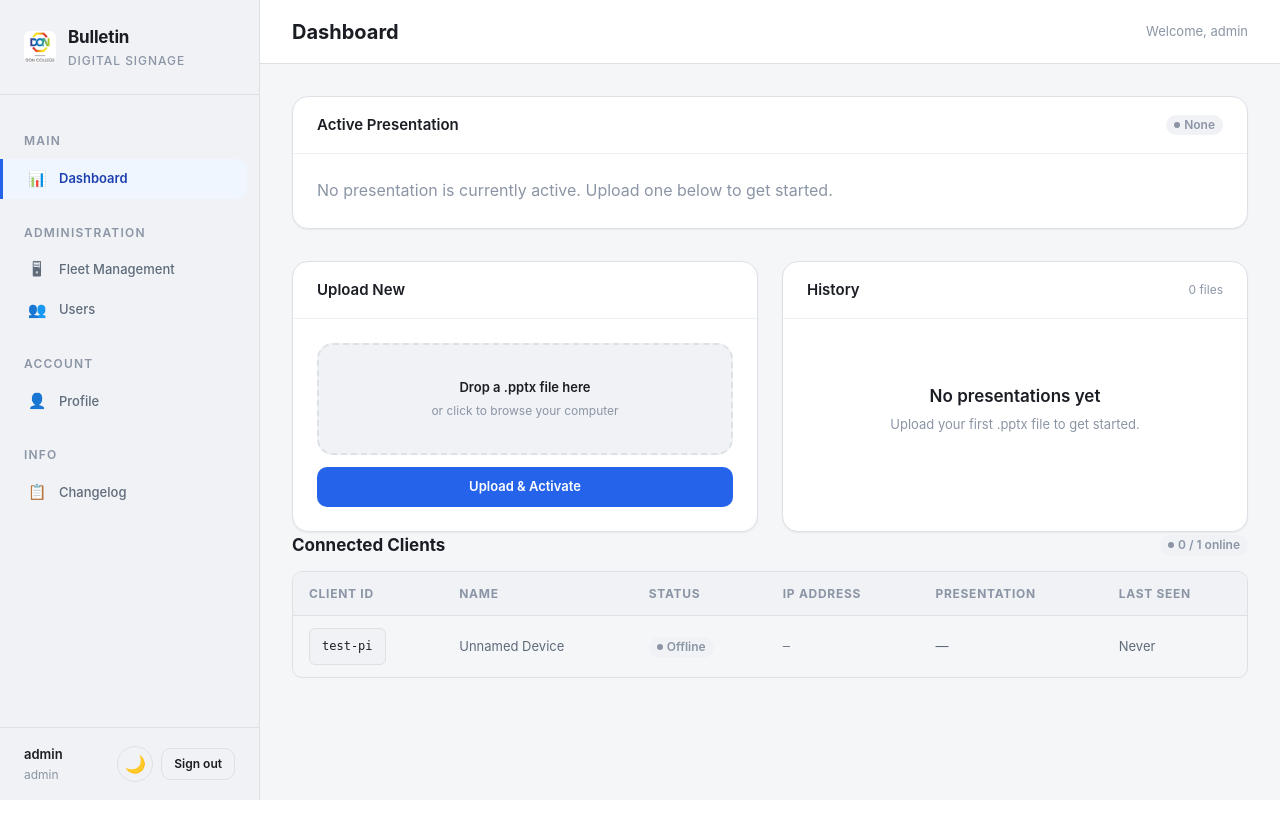
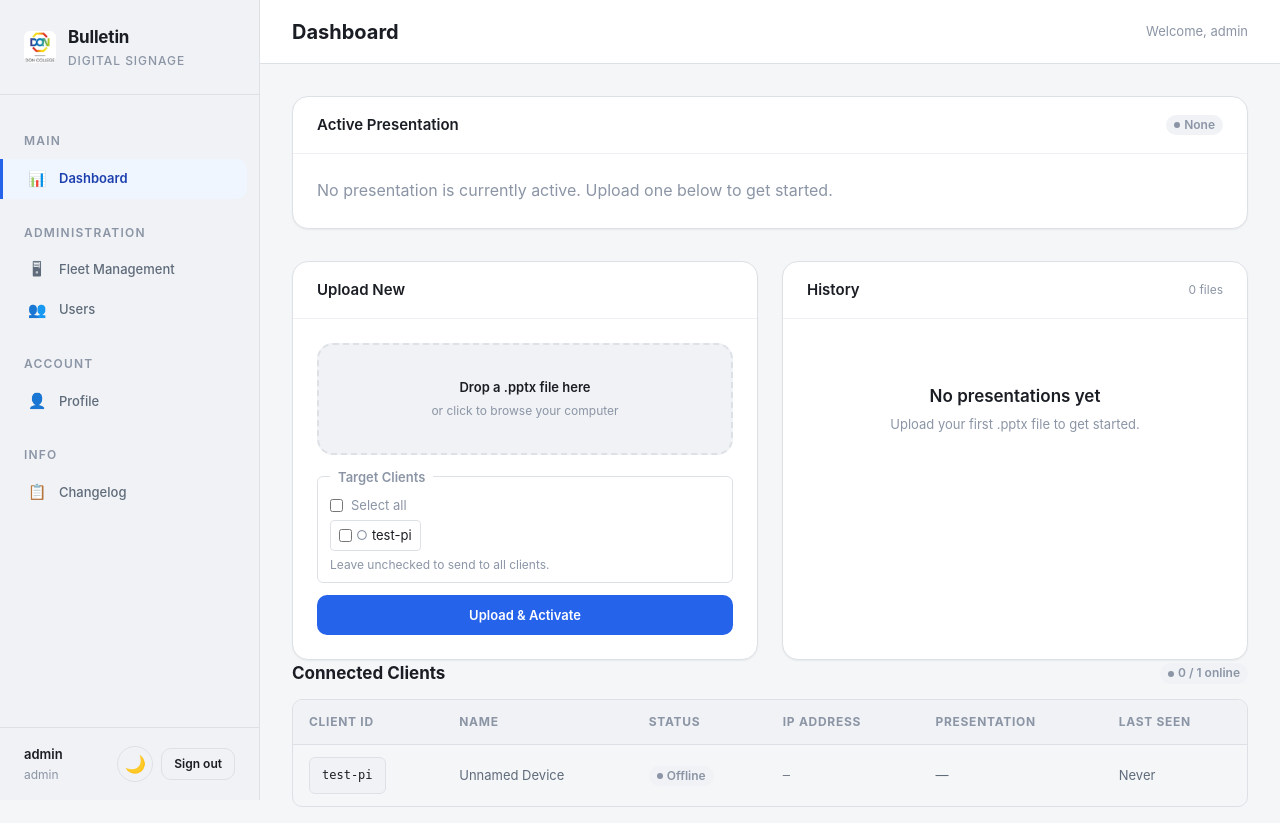
Before and after one commit to DonICTStaff/Bulletin, a Flask app: page /dashboard in a window 1280 px wide. Shown: the top 823 px of the page. Before the commit the page ends 800 px from the top, so only its background shows below. Run offline with Flask 3, Linux system fonts and the light colour scheme; a user stored in the database is signed in; some libraries are stand-ins or nearby versions.

Commit message:
feat: target specific client devices when uploading presentations
Upload form now has a checkbox fieldset of all registered client
devices. The user picks which Pi kiosks should receive the file:
- Checked clients: presentation pushed only to those devices
- Unchecked (all empty): broadcast to every registered client

Backend:
- slideshow_clients many-to-many association table (Slideshow <-> ClientDevice)
- Slideshow.target_clients relationship (lazy='dynamic')
- upload_file: reads target_clients checkboxes from form, assigns to
  slideshow, broadcasts WS event only to assigned client SIDs
- activate_slideshow: admin can reassign target clients on activate

Dashboard UI:
- Upload section: fieldset with client checkboxes, online/offline dot
  indicators, Select-all toggle, 'Leave unchecked for all' hint
- History table: new 'Clients' column showing assigned device IDs
  (or 'All' if none specifically assigned)
- toggleAllClients() JS helper for the select-all checkbox

```diff
--- a/app.py
+++ b/app.py
@@ -52,6 +52,13 @@ csrf = CSRFProtect(app)
 
 
 # ── Database Models ───────────────────────────────────────────────────────────
+# Many-to-many: which clients a slideshow is assigned to
+slideshow_clients = db.Table('slideshow_clients',
+    db.Column('slideshow_id', db.Integer, db.ForeignKey('slideshow.id'), primary_key=True),
+    db.Column('clientdevice_id', db.Integer, db.ForeignKey('client_device.id'), primary_key=True)
+)
+
+
 class User(UserMixin, db.Model):
     id = db.Column(db.Integer, primary_key=True)
     username = db.Column(db.String(80), unique=True, nullable=False)
@@ -75,6 +82,9 @@ class Slideshow(db.Model):
     is_active = db.Column(db.Boolean, default=False)
 
     uploader = db.relationship('User', backref='slideshows')
+    target_clients = db.relationship('ClientDevice', secondary=slideshow_clients,
+                                     backref=db.backref('assigned_slideshows', lazy='dynamic'),
+                                     lazy='dynamic')
 
 
 class ClientDevice(db.Model):
@@ -255,19 +265,39 @@ def upload_file():
         is_active=True
     )
     db.session.add(slideshow)
+
+    # Assign selected target clients (checkboxes: target_clients = list of client IDs)
+    selected_client_ids = request.form.getlist('target_clients')
+    if selected_client_ids:
+        for cid in selected_client_ids:
+            client = ClientDevice.query.get(int(cid))
+            if client:
+                slideshow.target_clients.append(client)
+    else:
+        # No selection = broadcast to all clients
+        all_clients = ClientDevice.query.all()
+        for client in all_clients:
+            slideshow.target_clients.append(client)
+
     db.session.commit()
 
     # Run locally
     run_presentation()
 
-    # Broadcast ONLY to registered Pi clients (not to dashboard browsers)
-    broadcast_to_clients('new_presentation_available', {
-        'filename': stored_name,
-        'original_filename': filename,
-        'url': url_for('download_presentation', _external=True)
-    })
+    # Broadcast ONLY to the assigned Pi clients
+    assigned_sids = {c.socket_id for c in slideshow.target_clients.all() if c.socket_id and c.socket_id in PI_CLIENT_SIDS}
+    for sid in assigned_sids:
+        socketio.emit('new_presentation_available', {
+            'filename': stored_name,
+            'original_filename': filename,
+            'url': url_for('download_presentation', _external=True)
+        }, room=sid)
 
-    flash(f'Presentation "{filename}" uploaded and activated!', 'success')
+    target_count = slideshow.target_clients.count()
+    if selected_client_ids:
+        flash(f'Presentation "{filename}" uploaded and sent to {target_count} selected client(s)!', 'success')
+    else:
+        flash(f'Presentation "{filename}" uploaded and broadcast to all clients!', 'success')
     return redirect(url_for('dashboard'))
 
 
@@ -279,6 +309,16 @@ def activate_slideshow(sid):
     slideshow = Slideshow.query.get_or_404(sid)
     Slideshow.query.update({Slideshow.is_active: False})
     slideshow.is_active = True
+
+    # Update target clients from form (admin can reassign on activate)
+    selected_client_ids = request.form.getlist('target_clients')
+    if selected_client_ids:
+        slideshow.target_clients = []
+        for cid in selected_client_ids:
+            client = ClientDevice.query.get(int(cid))
+            if client:
+                slideshow.target_clients.append(client)
+
     db.session.commit()
 
     # Run locally if the file still exists on disk
@@ -290,13 +330,17 @@ def activate_slideshow(sid):
     else:
         flash('Warning: file for this presentation is missing from disk.', 'error')
 
-    broadcast_to_clients('new_presentation_available', {
-        'filename': slideshow.filename,
-        'original_filename': slideshow.original_filename,
-        'url': url_for('download_presentation', _external=True)
-    })
+    # Broadcast to assigned clients only
+    assigned_sids = {c.socket_id for c in slideshow.target_clients.all() if c.socket_id and c.socket_id in PI_CLIENT_SIDS}
+    for ws_sid in assigned_sids:
+        socketio.emit('new_presentation_available', {
+            'filename': slideshow.filename,
+            'original_filename': slideshow.original_filename,
+            'url': url_for('download_presentation', _external=True)
+        }, room=ws_sid)
 
-    flash(f'Presentation "{slideshow.original_filename}" is now active.', 'success')
+    target_count = slideshow.target_clients.count()
+    flash(f'Presentation "{slideshow.original_filename}" activated for {target_count} client(s).', 'success')
     return redirect(url_for('dashboard'))
 
 
--- a/templates/dashboard.html
+++ b/templates/dashboard.html
@@ -122,6 +122,31 @@
                                     <input type="file" name="file" id="file-input" accept=".ppt,.pptx"
                                            style="position:absolute;opacity:0;width:0;height:0" aria-label="Choose file">
                                 </div>
+
+                                {% if clients %}
+                                <fieldset style="margin-top:var(--space-3); border:1px solid var(--border, #ddd); border-radius:var(--radius, 6px); padding:var(--space-2) var(--space-3);">
+                                    <legend style="font-size:var(--text-sm); font-weight:600; color:var(--text-muted); padding:0 var(--space-2);">
+                                        Target Clients
+                                    </legend>
+                                    <label style="display:flex; align-items:center; gap:var(--space-2); font-size:var(--text-sm); color:var(--text-muted); margin-bottom:var(--space-1); cursor:pointer;">
+                                        <input type="checkbox" id="select-all-clients" onclick="toggleAllClients(this)" style="width:auto;">
+                                        Select all
+                                    </label>
+                                    <div style="display:flex; flex-wrap:wrap; gap:var(--space-2); max-height:160px; overflow-y:auto;">
+                                    {% for c in clients %}
+                                        <label style="display:inline-flex; align-items:center; gap:var(--space-1); padding:var(--space-1) var(--space-2); border:1px solid var(--border, #ddd); border-radius:var(--radius, 4px); font-size:var(--text-sm); cursor:pointer; {% if c.is_online %}background:var(--success-bg, #e6f9e6);{% endif %}">
+                                            <input type="checkbox" name="target_clients" value="{{ c.id }}" class="client-checkbox" style="width:auto;">
+                                            {% if c.is_online %}<span style="color:var(--success, #22c55e);">●</span>{% else %}<span style="color:var(--text-muted);">○</span>{% endif %}
+                                            {{ c.client_id or c.name }}
+                                        </label>
+                                    {% endfor %}
+                                    </div>
+                                    <p style="font-size:var(--text-xs); color:var(--text-muted); margin:var(--space-1) 0 0;">
+                                        Leave unchecked to send to all clients.
+                                    </p>
+                                </fieldset>
+                                {% endif %}
+
                                 <button class="btn btn--primary" type="submit" style="width:100%; margin-top:var(--space-3);">
                                     Upload &amp; Activate
                                 </button>
@@ -142,6 +167,7 @@
                                     <thead>
                                         <tr>
                                             <th>File</th>
+                                            <th>Clients</th>
                                             <th>Date</th>
                                             <th style="text-align:right">Actions</th>
                                         </tr>
@@ -152,6 +178,14 @@
                                         <td>
                                             <strong>{{ s.original_filename }}</strong>
                                             {% if s.is_active %}<span class="status status--live" style="margin-left:var(--space-2);"><span class="status__dot"></span> Active</span>{% endif %}
+                                        </td>
+                                        <td style="font-size:var(--text-xs);">
+                                            {% set s_clients = s.target_clients.all() %}
+                                            {% if s_clients %}
+                                                {{ s_clients | map(attribute='client_id') | select | list | join(', ') or s_clients | map(attribute='name') | join(', ') }}
+                                            {% else %}
+                                                <span style="color:var(--text-muted);">All</span>
+                                            {% endif %}
                                         </td>
                                         <td style="white-space:nowrap;">{{ s.uploaded_at.strftime('%d %b %H:%M') }}</td>
                                         <td style="text-align:right; white-space:nowrap;">
@@ -260,6 +294,9 @@
         </div>
     </div>
     <script>
+        function toggleAllClients(master) {
+            document.querySelectorAll('.client-checkbox').forEach(cb => cb.checked = master.checked);
+        }
         function toggleTheme() {
             const html = document.documentElement;
             const isDark = html.getAttribute('data-theme') === 'dark';
```
